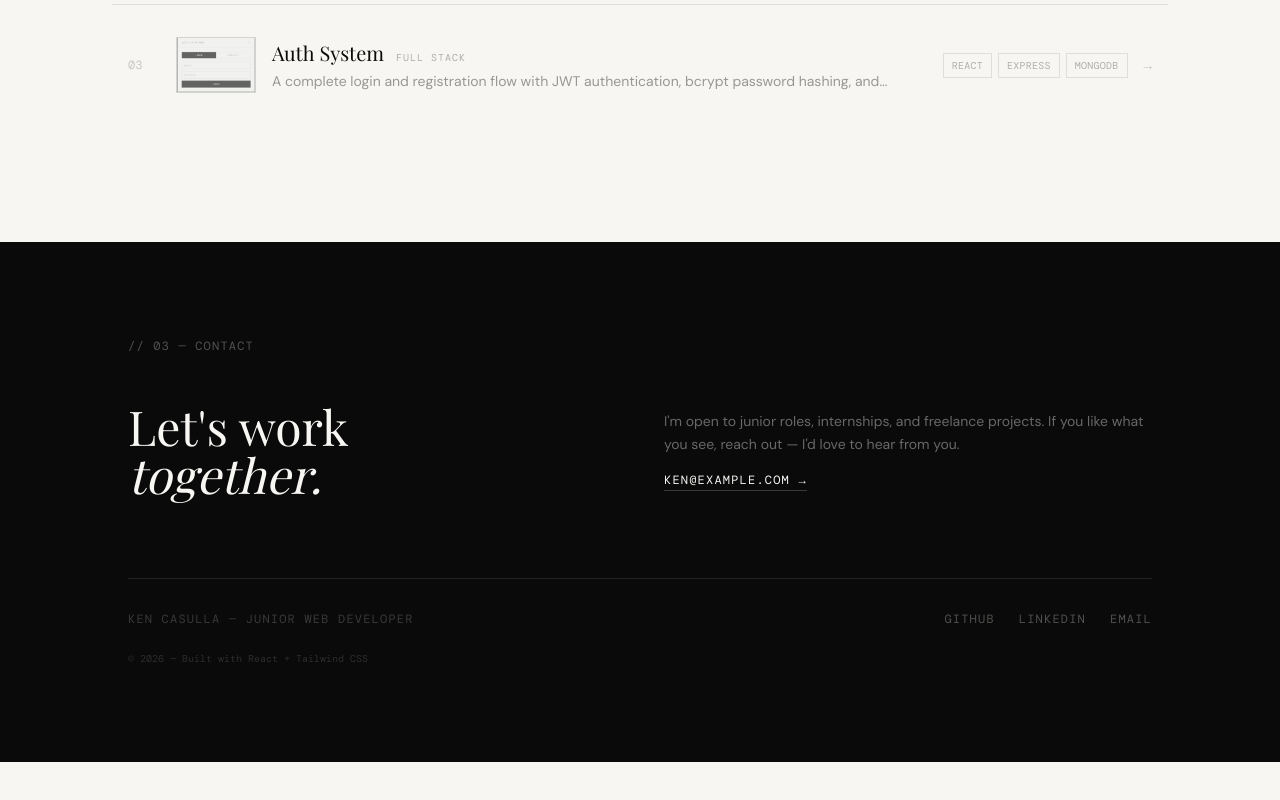
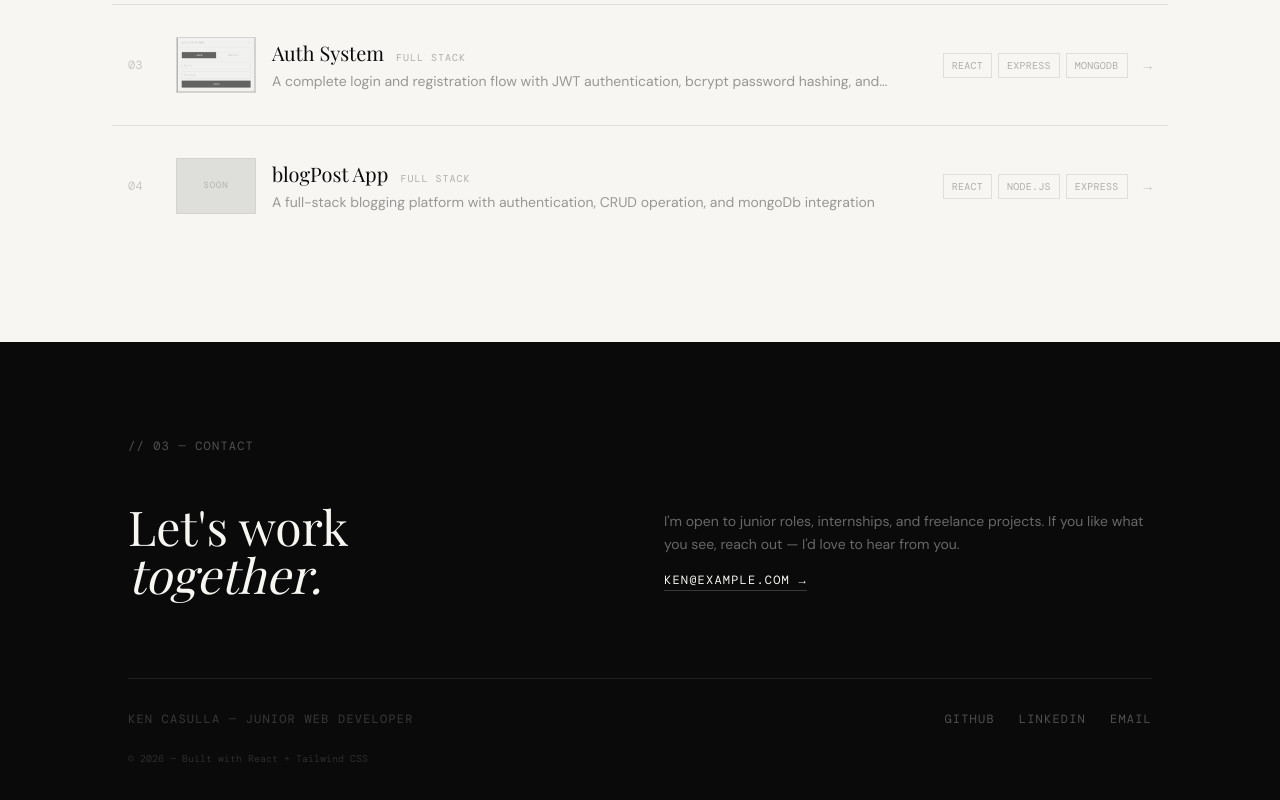
Before and after one commit to KenCasulla/Potfolio-Ken, a React (Vite) app: page / in a window 1280 px wide. Shown: the part 2158-2958 px from the top of the page. Before the commit the page ends 2920 px from the top, so only its background shows below. Built offline with nearby package versions, Linux system fonts and the light colour scheme; a web font is replaced by a local one.

Commit message:
docker init

```diff
--- a/src/components/Projects.jsx
+++ b/src/components/Projects.jsx
@@ -35,6 +35,18 @@ const projects = [
     stack: ['React', 'Express', 'MongoDB', 'JWT', 'bcrypt'],
     image: AuthImage,
   },
+
+  {
+    id: `blogpost`,
+    index: `04`,
+    title: `blogPost App`,
+    type: `Full Stack`,
+    description: `A full-stack blogging platform with authentication, CRUD operation, and mongoDb integration`,
+    stack: [`react`, `node.js`, `express`, `mongodb`, `jwt`, `docker`, `rest API`],
+    image: null,
+    external: true,
+    githubLink: `https://github.com/KenCasulla/Luto-Blog.git`
+  },
 ]
 
 function Projects() {
@@ -43,7 +55,16 @@ function Projects() {
   const [weatherOpen, setWeatherOpen] = useState(false)
   const [authOpen, setAuthOpen] = useState(false)
 
-  const openProject = (id) => setActive(id)
+  const openProject = (project) => {
+    if(project.external) {
+      window.open(project.githubLink, `blank`)
+      return
+    }
+
+    setActive(project.id)
+  }
+
+
   const closeProject = () => setActive(null)
 
   return (
@@ -65,7 +86,7 @@ function Projects() {
             <div
               key={project.id}
               className="group flex flex-col md:flex-row md:items-center gap-4 py-8 cursor-pointer hover:bg-ink/[0.02] transition-colors -mx-4 px-4"
-              onClick={() => openProject(project.id)}
+              onClick={() => openProject(project)}
             >
               {/* Index */}
               <span className="font-mono text-xs text-ink/20 w-8 shrink-0">{project.index}</span>
```
Also changed, not shown: 2 other files (tests, documents, lock files or other folders).
